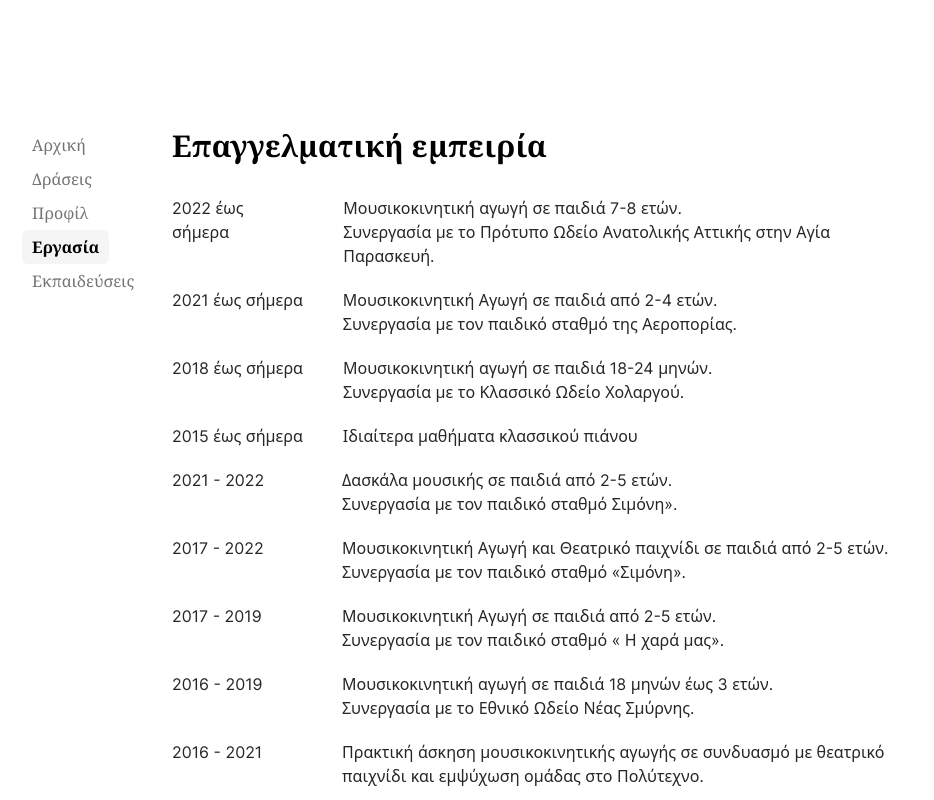
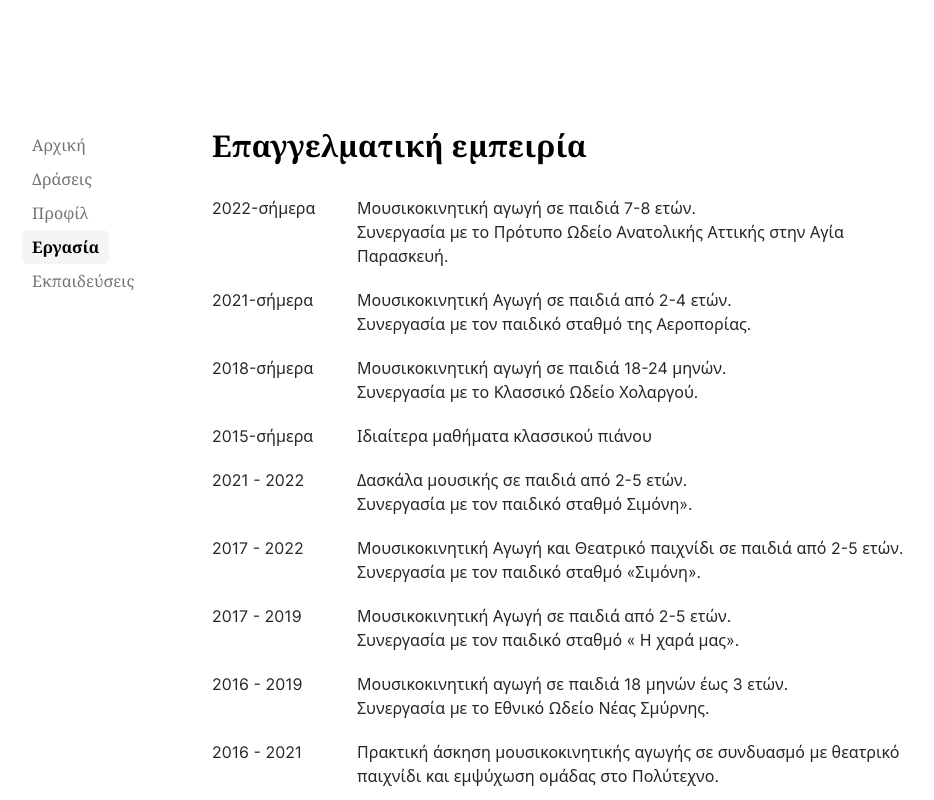
Before and after one commit to stavros-liaskos/music-teacher, a Next.js app: page /carrier in a window 1280 px wide. Shown: the top 800 px of the page, without its empty margins (170-1104 px from the left). Built offline with nearby package versions, Linux system fonts and the light colour scheme.

Commit message:
feat(content): improve content

```diff
--- a/src/components/Info.tsx
+++ b/src/components/Info.tsx
@@ -13,7 +13,7 @@ export default function Info() {
     <div>
       <h1 className='font-serif text-3xl font-bold'>Eυγενία Πωλαναγνωστάκη</h1>
       <p className='my-5 max-w-[460px] text-neutral-800'>
-        Μουσικοπαιδαγωγός - Πτυχιούχος Πιάνου
+        Μουσικοπαιδαγωγός - Καθηγήτρια Πιάνου
       </p>
 
       <div className='my-8 flex flex-col items-start md:flex-row md:items-center'>
@@ -36,11 +36,11 @@ export default function Info() {
             <ViberIcon /> 697123123123
           </a>
           <a
-            href='mailto:evgenia.polanagnostaki@gmail.com'
+            href='mailto:evgenia_polanagnostaki@yahoo.gr'
             className='flex items-center gap-2'
             target='_blank'
           >
-            <EmailIcon /> evgenia.polanagnostaki@gmail.com
+            <EmailIcon /> evgenia_polanagnostaki@yahoo.gr
           </a>
         </div>
       </div>
--- a/src/components/Paragraph.tsx
+++ b/src/components/Paragraph.tsx
@@ -15,7 +15,7 @@ const Paragraph = ({
       gap ? 'gap-x-10' : ''
     }`}
   >
-    <span className='min-w-[130px] font-bold md:font-normal'>
+    <span className='min-w-[105px] font-bold md:font-normal'>
       <span dangerouslySetInnerHTML={{ __html: title }} />
     </span>
 
--- a/src/components/layout/Layout.tsx
+++ b/src/components/layout/Layout.tsx
@@ -6,7 +6,7 @@ export default function Layout({ children }: { children: React.ReactNode }) {
   // Put Header or Footer Here
   return (
     <>
-      <div className='mx-4 mb-40 mt-8 flex max-w-4xl flex-col antialiased md:mt-20 md:flex-row lg:mx-auto lg:mt-32'>
+      <div className='mx-4 mb-40 mt-8 flex max-w-4xl flex-col antialiased md:mt-20 md:flex-row md:gap-10 lg:mx-auto lg:mt-32'>
         <Sidebar />
         <main className='mt-6 flex min-w-0 flex-auto flex-col px-2 md:mt-0 md:px-0'>
           {children}
--- a/src/pages/about.tsx
+++ b/src/pages/about.tsx
@@ -19,7 +19,7 @@ export default function HomePage() {
       {/* <Seo templateTitle='Home' /> */}
       <Seo />
       <section>
-        <h1 className='font-serif text-3xl font-bold'>About Me</h1>
+        <h1 className='font-serif text-3xl font-bold'>Προφίλ</h1>
         <p className='my-5 text-neutral-200 text-neutral-800'>
           Η Ευγενία Πωλαναγνωστάκη γεννήθηκε και μεγάλωσε Θεσσαλονίκη. Έπαιξε
           πρώτη φορά πιάνο σε ηλικία 5 ετών και ήταν τότε που ξεκίνησε τις
--- a/src/pages/carrier.tsx
+++ b/src/pages/carrier.tsx
@@ -21,7 +21,7 @@ export default function HomePage() {
           Επαγγελματική εμπειρία
         </h2>
 
-        <Paragraph title='<span>2022 έως σήμερα</span>'>
+        <Paragraph title='<span>2022-σήμερα</span>'>
           <span>
             Μουσικοκινητική αγωγή σε παιδιά 7-8 ετών. <br />
             Συνεργασία με το Πρότυπο Ωδείο Ανατολικής Αττικής στην Αγία
@@ -29,21 +29,21 @@ export default function HomePage() {
           </span>
         </Paragraph>
 
-        <Paragraph title='<span>2021 έως σήμερα</span>'>
+        <Paragraph title='<span>2021-σήμερα</span>'>
           <span>
             Μουσικοκινητική Αγωγή σε παιδιά από 2-4 ετών. <br />
             Συνεργασία με τον παιδικό σταθμό της Αεροπορίας.
           </span>
         </Paragraph>
 
-        <Paragraph title='<span>2018 έως σήμερα</span>'>
+        <Paragraph title='<span>2018-σήμερα</span>'>
           <span>
             Μουσικοκινητική αγωγή σε παιδιά 18-24 μηνών. <br />
             Συνεργασία με το Κλασσικό Ωδείο Χολαργού.
           </span>
         </Paragraph>
 
-        <Paragraph title='<span>2015 έως σήμερα</span>'>
+        <Paragraph title='<span>2015-σήμερα</span>'>
           <span>Ιδιαίτερα μαθήματα κλασσικού πιάνου</span>
         </Paragraph>
 
@@ -92,7 +92,7 @@ export default function HomePage() {
 
         <Paragraph title='<span>1999-2002</span>'>
           <span>
-            Ομαδάρχισσα και Ειδικό στέλεχος Μουσικής (μουσικοκινητικά παιχνίδια,
+            Ομαδάρχης και Ειδικό στέλεχος Μουσικής (μουσικοκινητικά παιχνίδια,
             ομαδικό τραγούδι) στις παιδικές κατασκηνώσεις (Τ.Υ.Π.Ε.Τ.)
           </span>
         </Paragraph>
```
